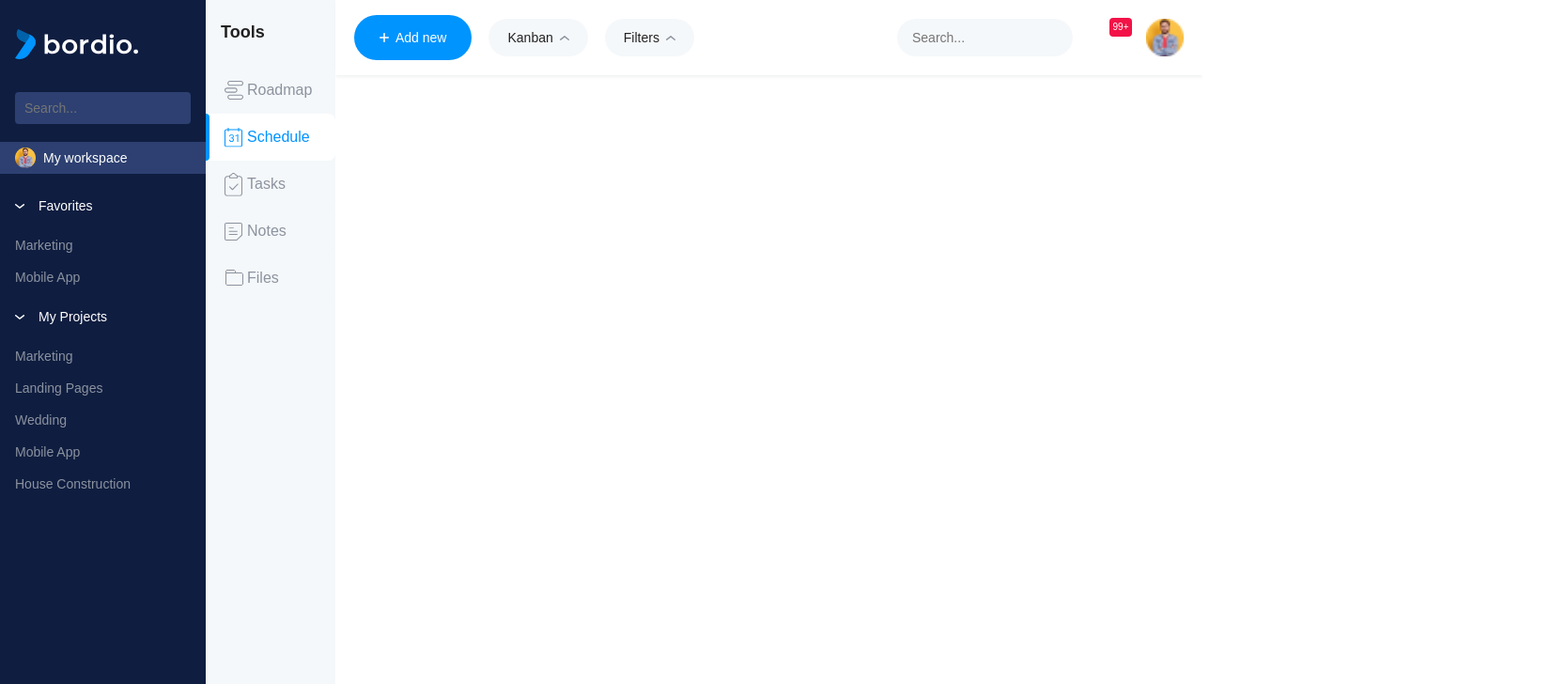
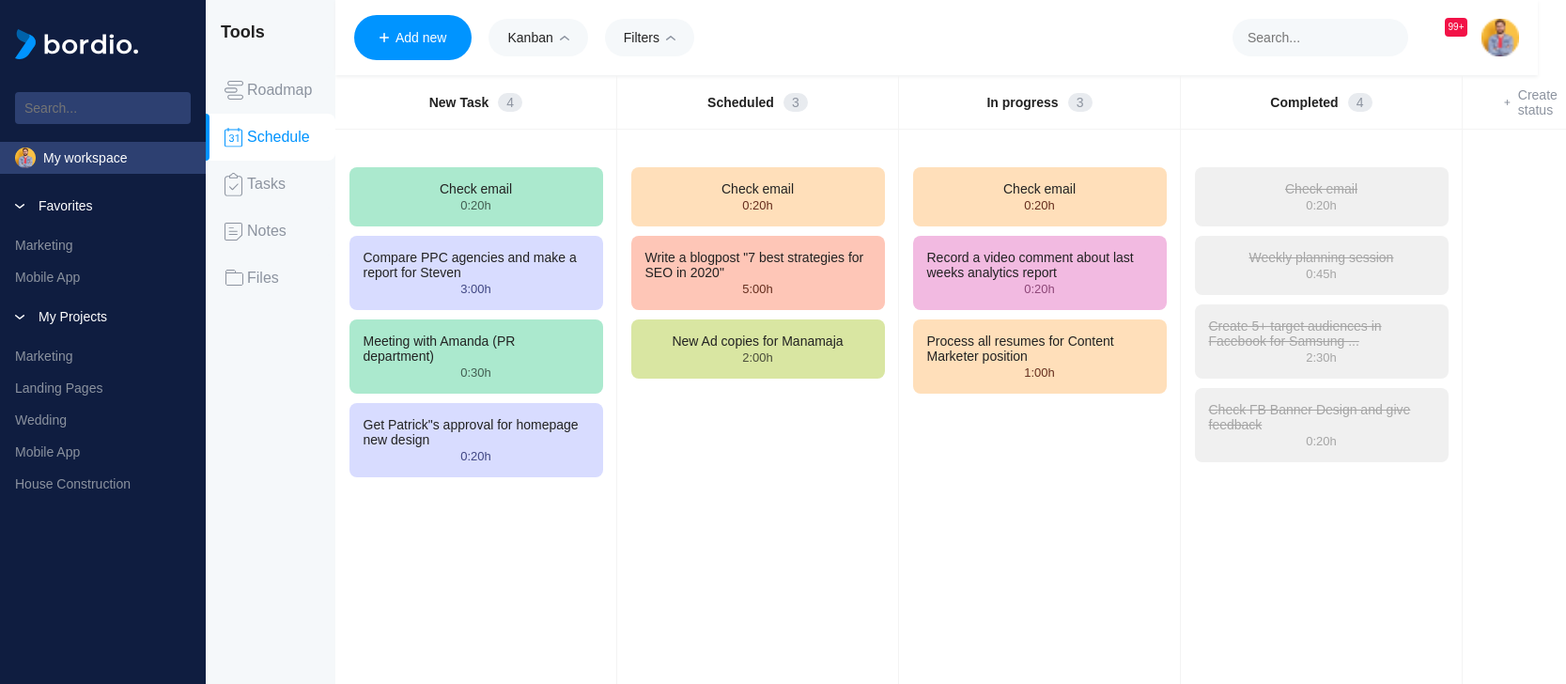
Before and after one commit to Droni90/kanban-for-test, a React (Create React App) app: page / in a window 1280 px wide. Shown: the top 728 px of the page at 94% size, 1667 px wide, since content can reach past the window. Built offline with nearby package versions, Linux system fonts and the light colour scheme; some icons are missing.

Commit message:
add Desk

```diff
--- a/src/pages/MainPage/MainPage.tsx
+++ b/src/pages/MainPage/MainPage.tsx
@@ -1,17 +1,22 @@
 import { FC } from "react";
+import Desk from "./components/Desk/Desk";
 import Header from "./components/Header/Header";
 import Sidebar from "./components/Sidebar/Sidebar";
 import ToolsBar from "./components/ToolsBar/ToolsBar";
-import { Container } from "./styles";
+import * as S from "./styles";
 
 const MainPage: FC = () => {
 
     return (
-        <Container>
+        <S.Container>
             <Sidebar />
             <ToolsBar />
-            <Header />
-        </Container>
+            <S.Content>
+                <Header />
+                <Desk />
+            </S.Content>
+
+        </S.Container>
     )
 }
 
--- /dev/null
+++ b/src/pages/MainPage/components/Desk/Desk.tsx
@@ -0,0 +1,56 @@
+import {memo, useMemo, FC} from 'react'
+import TasksStatus from './components/TasksStatus/TasksStatus'
+import {ReactComponent as PlusIcon} from '../../../../assets/icons/plus.svg'
+import * as S from './styles'
+
+export interface Task{
+    text: string,
+    time: string,
+    colorTask?: string,
+    colorTime?: string
+}
+
+interface Tasks {
+    [key: string]: Task[]
+}
+
+
+
+const Desk: FC = memo(() => {
+    const tasks: Tasks = useMemo(() => {
+        return {
+        "New Task" : [
+            {text: 'Check email', time: '0:20h', colorTask: '#ABE9CE', colorTime: '#435E52'},
+            {text: 'Compare PPC agencies and make a report for Steven', time: '3:00h', colorTask: '#D8DCFF', colorTime: '#404784'},
+            {text: 'Meeting with Amanda (PR department)', time: '0:30h', colorTask: '#ABE9CE', colorTime: '#435E52'},
+            {text: 'Get Patrick"s approval for homepage new design', time: '0:20h', colorTask: '#D8DCFF', colorTime: '#404784'}],
+        "Scheduled" : [
+            {text: 'Check email', time: '0:20h', colorTask: '#FFDFBA', colorTime: '#662E1E'},
+            {text: 'Write a blogpost "7 best strategies for SEO in 2020"', time: '5:00h', colorTask: '#FEC6B7', colorTime: '#662E1E'},
+            {text: 'New Ad copies for Manamaja', time: '2:00h', colorTask: '#D9E6A2', colorTime: '#4A4D3A'}
+        ],
+        "In progress" : [
+            {text: 'Check email', time: '0:20h', colorTask: '#FFDFBA', colorTime: '#662E1E'},
+            {text: 'Record a video comment about last weeks analytics report', time: '0:20h', colorTask: '#F2BAE1', colorTime: '#8E4778'},
+            {text: 'Process all resumes for Content Marketer position', time: '1:00h', colorTask: '#FFDFBA', colorTime: '#662E1E'}
+        ],
+        "Completed" : [
+            {text: 'Check email', time: '0:20h'},
+            {text: 'Weekly planning session', time: '0:45h'},
+            {text: 'Create 5+ target audiences in Facebook for Samsung ...', time: '2:30h'},
+            {text: 'Check FB Banner Design and give feedback', time: '0:20h'},
+        ]
+    }}, [])
+    return(
+    <S.DeskComponent>
+        {Object.keys(tasks).map((task: string) => {
+           return <TasksStatus key={task} name={task} tasks={tasks[task]} />
+        })}
+        <S.CreateStatusHeader>
+            <PlusIcon fill='#8C939F' />
+            <S.Text>Create status</S.Text>
+        </S.CreateStatusHeader>
+    </S.DeskComponent>)
+})
+
+export default Desk;
--- /dev/null
+++ b/src/pages/MainPage/components/Desk/components/TaskItem/TaskItem.tsx
@@ -0,0 +1,20 @@
+import {memo, FC} from 'react'
+import * as S from './styles'
+
+interface TaskItemProps {
+    text: string;
+    time: string;
+    timeColor?: string;
+    taskColor?: string;
+    isCompleted?: boolean
+}
+const TaskItem: FC<TaskItemProps> = memo((props) => {
+    const {text, time, timeColor, taskColor, isCompleted} = props
+    return(
+    <S.TaskItemComponent color={taskColor} isCompleted={isCompleted}>
+        <S.Text isCompleted={isCompleted}>{text}</S.Text>
+        <S.Time color={timeColor} isCompleted={isCompleted}>{time}</S.Time>
+    </S.TaskItemComponent>)
+})
+
+export default TaskItem;
--- /dev/null
+++ b/src/pages/MainPage/components/Desk/components/TaskItem/styles.ts
@@ -0,0 +1,52 @@
+import styled from "styled-components";
+
+interface TaskItemComponentProps {
+    color?: string;
+    isCompleted?: boolean
+}
+export const TaskItemComponent = styled.div<TaskItemComponentProps>`
+    width: 270px;
+    box-sizing: border-box;
+    min: 70px;
+    padding: 15px;
+    background: ${({color, isCompleted}) => {
+        if(isCompleted){
+            return "#F0F0F0"
+        }
+        return color ? color: "#fff"
+        }
+    };
+    display: flex;
+    flex-direction: column;
+    align-items: center;
+    border-radius: 8px;
+    margin-bottom: 10px;
+`
+
+interface TextProps {
+    isCompleted?: boolean
+}
+export const Text = styled.p<TextProps>`
+    font-size: 14px;
+    line-height: 16px;
+    color: ${({isCompleted}) => isCompleted ? "#A5A5A5" : "#222"};
+    margin: 0 0 2px 0;
+    text-decoration-line:  ${({isCompleted}) => isCompleted ? "line-through" : "none"};
+
+`
+
+interface TimeProps {
+    color?: string;
+    isCompleted?: boolean
+}
+export const Time = styled.p<TimeProps>`
+    font-size: 13px;
+    line-height: 15px;
+    margin: 0;
+    color: ${({color, isCompleted}) => {
+        if(isCompleted){
+            return '#A5A5A5'
+        }
+        return color ? color : "#222"
+    }};
+`
--- /dev/null
+++ b/src/pages/MainPage/components/Desk/components/TasksStatus/TasksStatus.tsx
@@ -0,0 +1,30 @@
+import {memo, FC} from 'react'
+import { Task } from '../../Desk';
+import TaskItem from '../TaskItem/TaskItem';
+import Title from '../Titile/Title';
+import * as S from './styles'
+
+interface TasksStatusProps {
+    tasks: Task[];
+    name: string
+}
+const TasksStatus: FC<TasksStatusProps> = memo((props) => {
+    const {tasks, name} = props
+    return(
+    <S.TasksStatusComponent>
+        <Title name={name} count={tasks.length} />
+        <S.MarginTop />
+        {tasks?.length && tasks.map(task => {
+            return <TaskItem
+            key={task.text + task.time}
+            text={task.text}
+            time={task.time}
+            taskColor={task.colorTask}
+            timeColor={task.colorTime}
+            isCompleted={name === 'Completed'}
+        />
+        })}
+    </S.TasksStatusComponent>)
+})
+
+export default TasksStatus;
--- /dev/null
+++ b/src/pages/MainPage/components/Desk/components/TasksStatus/styles.ts
@@ -0,0 +1,13 @@
+import styled from "styled-components";
+
+
+export const MarginTop = styled.div`
+    margin-top: 40px;
+`
+export const TasksStatusComponent = styled.div`
+    display: flex;
+    min-width: 300px;
+    align-items: center;
+    flex-direction: column;
+    border-right: 1px solid #F3F3F3;
+`
--- /dev/null
+++ b/src/pages/MainPage/components/Desk/components/Titile/Title.tsx
@@ -0,0 +1,18 @@
+import {memo, FC} from 'react'
+import * as S from './styles'
+
+interface TitleProps {
+    name: string;
+    count: number;
+}
+const Title: FC<TitleProps> = memo((props) => {
+    const {name, count} = props;
+
+    return(
+    <S.TitleComponent>
+        <S.Name>{name}</S.Name>
+        <S.Count>{count}</S.Count>
+    </S.TitleComponent>)
+})
+
+export default Title;
--- /dev/null
+++ b/src/pages/MainPage/components/Desk/components/Titile/styles.ts
@@ -0,0 +1,30 @@
+import styled from "styled-components";
+
+export const TitleComponent = styled.div`
+    display: flex;
+    align-items: center;
+    justify-content: center;
+    width: 100%;
+    height: 58px;
+    border-bottom: 1px solid #F3F3F3;
+`
+
+export const Name = styled.h2`
+    font-size: 14px;
+    line-height: 16px;
+    color: #222;
+    margin-right: 10px;
+`
+
+export const Count = styled.div`
+    display: flex;
+    justify-content: center;
+    align-items: center;
+    width: 26px;
+    height: 20px;
+    background: #E8EBEF;
+    border-radius: 100px;
+    font-size: 14px;
+    line-height: 16px;
+    color: #8C939F;
+`
--- /dev/null
+++ b/src/pages/MainPage/components/Desk/styles.ts
@@ -0,0 +1,23 @@
+import styled from "styled-components";
+
+export const DeskComponent = styled.div`
+    display: flex;
+    height: 100%;
+
+`
+export const CreateStatusHeader = styled.div`
+    width: 100%;
+    height: 58px;
+    display: flex;
+    align-items: center;
+    padding-left: 40px;
+    border-bottom:  1px solid #F3F3F3;
+    cursor: pointer;
+`
+
+export const Text = styled.p`
+    font-size: 14px;
+    line-height: 16px;
+    color: #8C939F;
+    margin-left: 4px;
+`
--- a/src/pages/MainPage/components/Header/Header.tsx
+++ b/src/pages/MainPage/components/Header/Header.tsx
@@ -16,7 +16,7 @@ const Header: FC = memo(() => {
     <S.Header>
         <S.Left>
             <Button type="button" rounded>
-                <PlusIcon />
+                <PlusIcon fill="#fff" />
                 <span>Add new</span>
             </Button>
             <S.MarginRight />
--- a/src/pages/MainPage/styles.ts
+++ b/src/pages/MainPage/styles.ts
@@ -5,3 +5,10 @@ export const Container = styled.div`
     height: 100vh;
     display: flex;
 `
+
+export const Content = styled.div`
+    width: 100%;
+    height: 100%;
+    display: flex;
+    flex-direction: column;
+`
```
Also changed, not shown: src/assets/icons/plus.svg.
